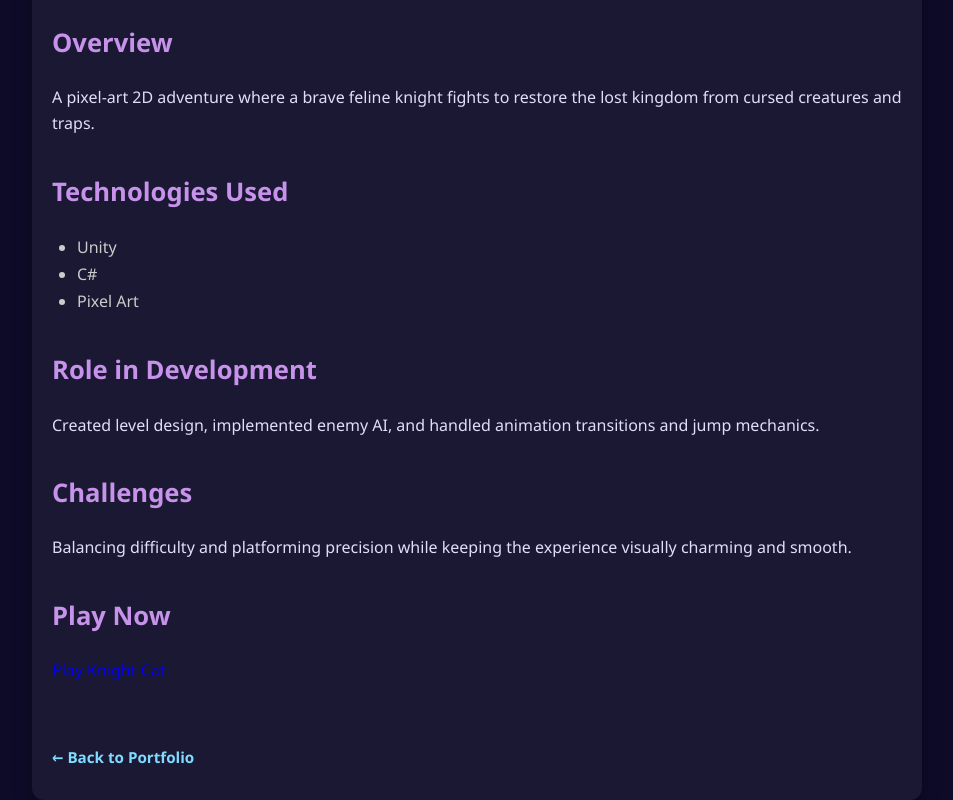
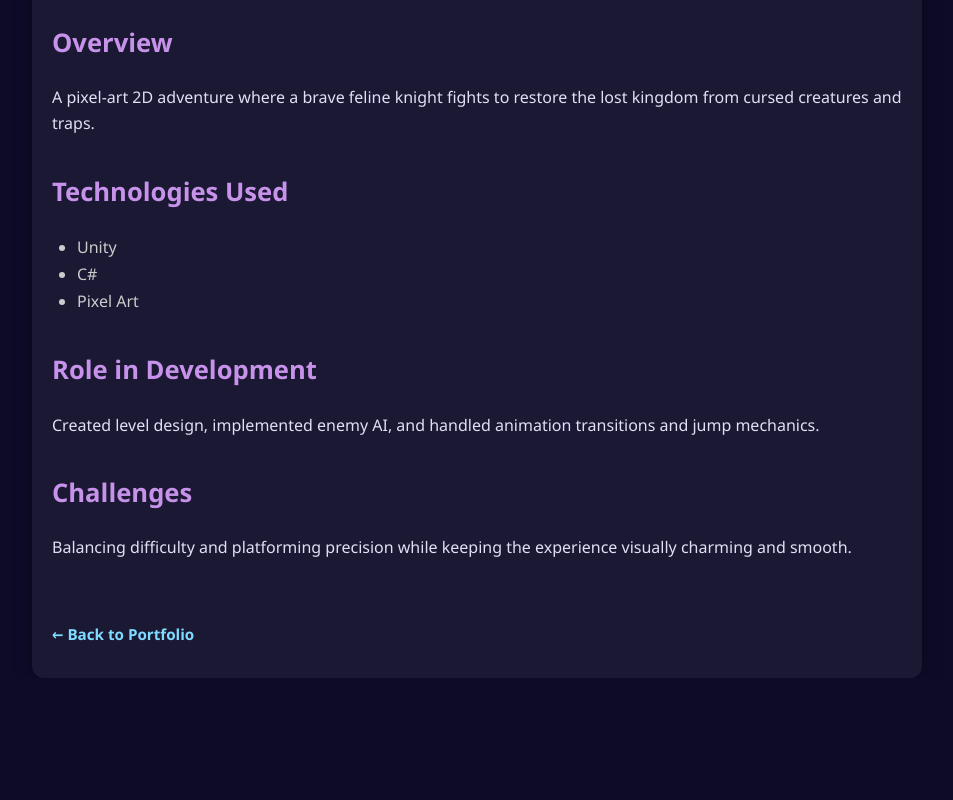
Before and after one commit to waad-99/waad-99.github.io, a plain HTML site: page knight-cat.html in a window 1280 px wide. Shown: the part 506-1306 px from the top of the page, without its empty margins (163-1116 px from the left). After the commit the page ends 1184 px from the top, so only its background shows below. Drawn offline with Linux system fonts and the light colour scheme.

Commit message:
Update knight-cat.html

```diff
--- a/knight-cat.html
+++ b/knight-cat.html
@@ -12,10 +12,12 @@
   </header>
   <main class="project-page">
     <img src="assets/knight-cat.png" alt="Knight Cat Icon">
+
     <section>
       <h2>Overview</h2>
       <p>A pixel-art 2D adventure where a brave feline knight fights to restore the lost kingdom from cursed creatures and traps.</p>
     </section>
+
     <section>
       <h2>Technologies Used</h2>
       <ul>
@@ -24,18 +26,17 @@
         <li>Pixel Art</li>
       </ul>
     </section>
+
     <section>
       <h2>Role in Development</h2>
       <p>Created level design, implemented enemy AI, and handled animation transitions and jump mechanics.</p>
     </section>
+
     <section>
       <h2>Challenges</h2>
       <p>Balancing difficulty and platforming precision while keeping the experience visually charming and smooth.</p>
     </section>
-    <section>
-      <h2>Play Now</h2>
-      <p><a href="#" target="_blank">Play Knight Cat</a></p>
-    </section>
+
     <a class="back-btn" href="index.html">&larr; Back to Portfolio</a>
   </main>
 </body>
```
